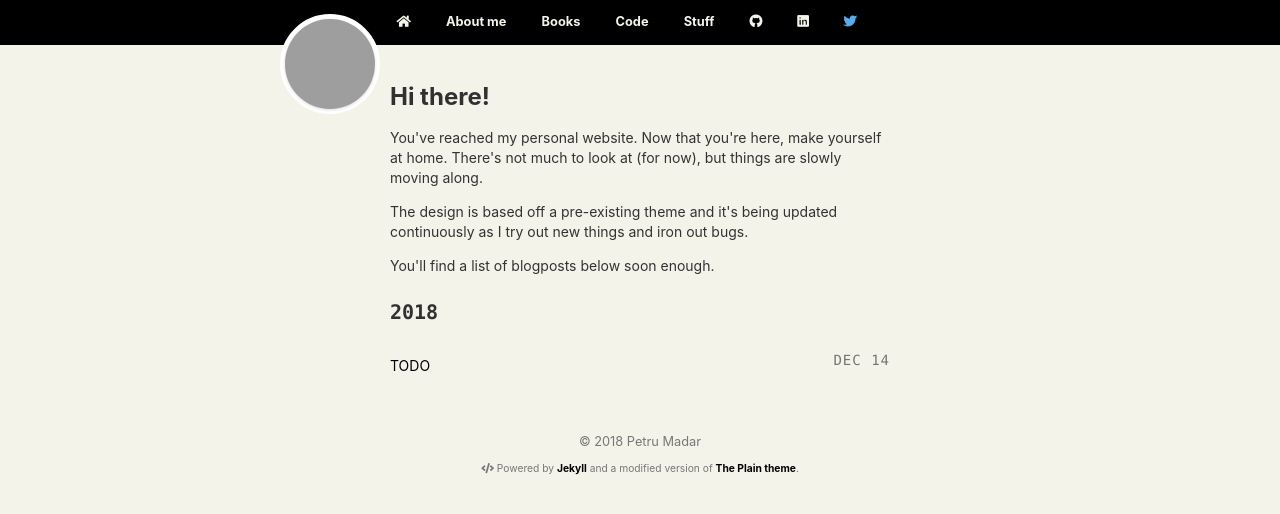
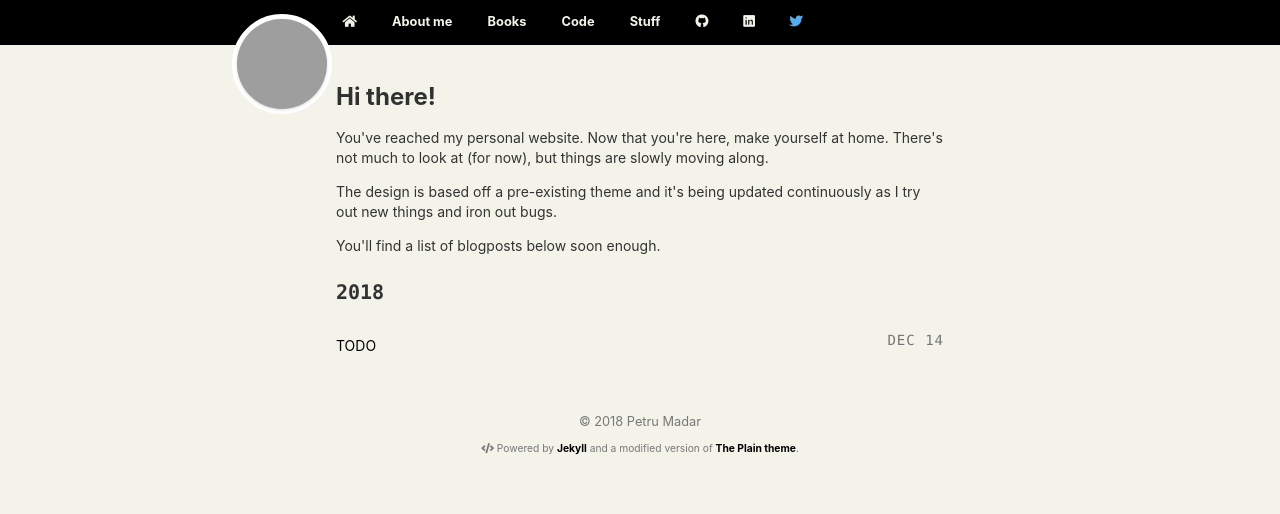
Before and after one commit to petru/prologue, a Jekyll site: the page built from index.html, in a window 1280 px wide. Shown: the top 514 px of the page. Built offline with Jekyll 4.4.1, drawn with Linux system fonts in a browser that asks for light colours; nearby versions of some CDN libraries; grey boxes are pictures that could not be loaded.

Commit message:
Increase width, convert px to rem

```diff
--- a/_sass/main.scss
+++ b/_sass/main.scss
@@ -85,7 +85,7 @@ blockquote {
 .logo {
   position: relative;
   top: -2rem;
-  left: -21rem;
+  left: -24rem;
   width: 3rem;
   margin: 0.1rem auto;
   a {
@@ -205,7 +205,7 @@ iframe {
   width: 100%;
 }
 article {
-  max-width: 500px;
+  max-width: 38rem;
   margin: 0 auto;
   h1.title {
     line-height: 1.5rem;
@@ -279,7 +279,7 @@ article {
 .page-navigation,
 .footer {
   text-align: center;
-  max-width: 500px;
+  max-width: 38rem;
   margin: 0 auto;
   font-size: 0.8rem;
 }
@@ -304,7 +304,7 @@ article {
   }
 }
 section {
-  max-width: 500px;
+  max-width: 38rem;
   margin: 0 auto 50px auto;
   ul {
     list-style: none;
@@ -344,7 +344,7 @@ section {
 }
 
 nav {
-  max-width: 500px;
+  max-width: 38rem;
   margin: 0 auto;
 }
 
```
